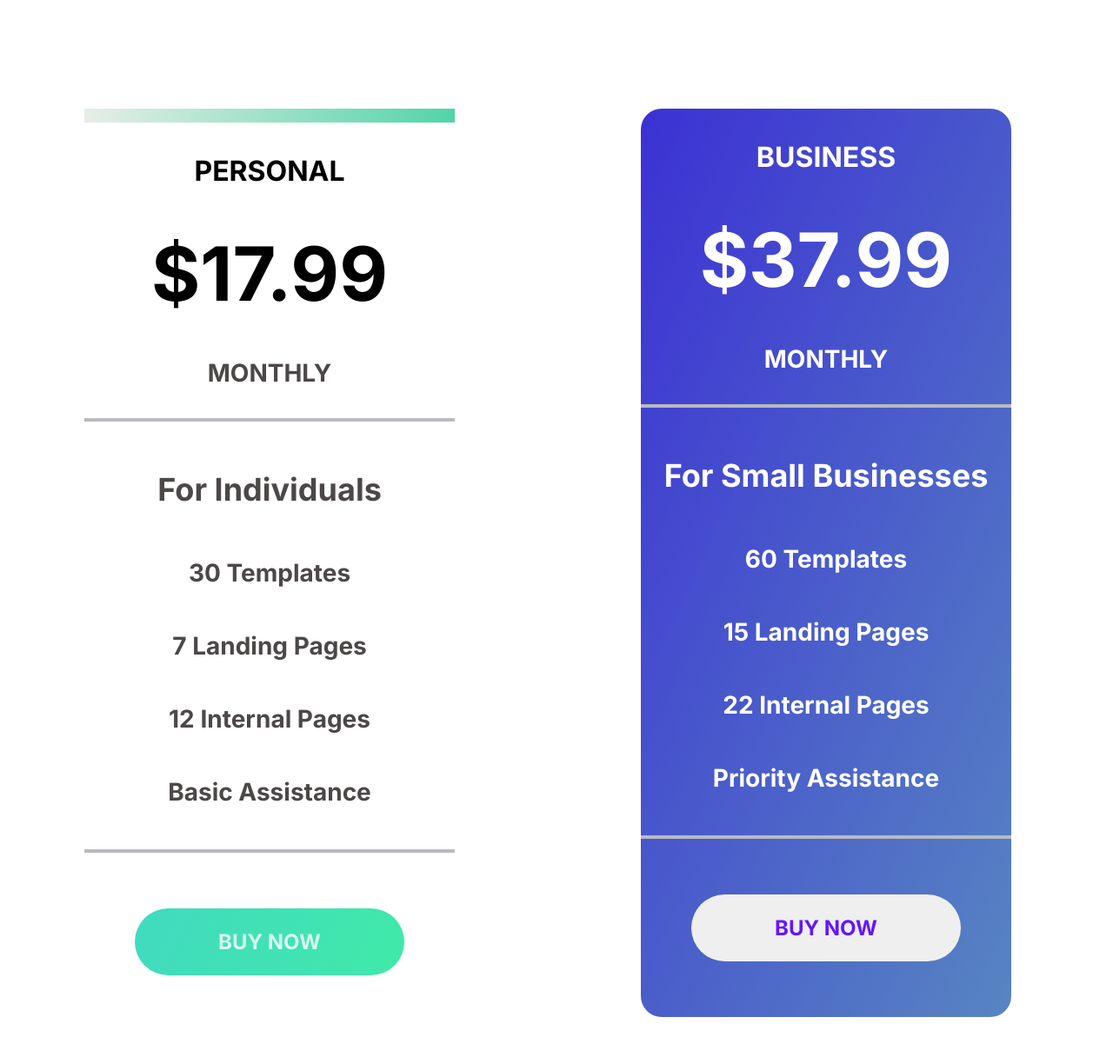
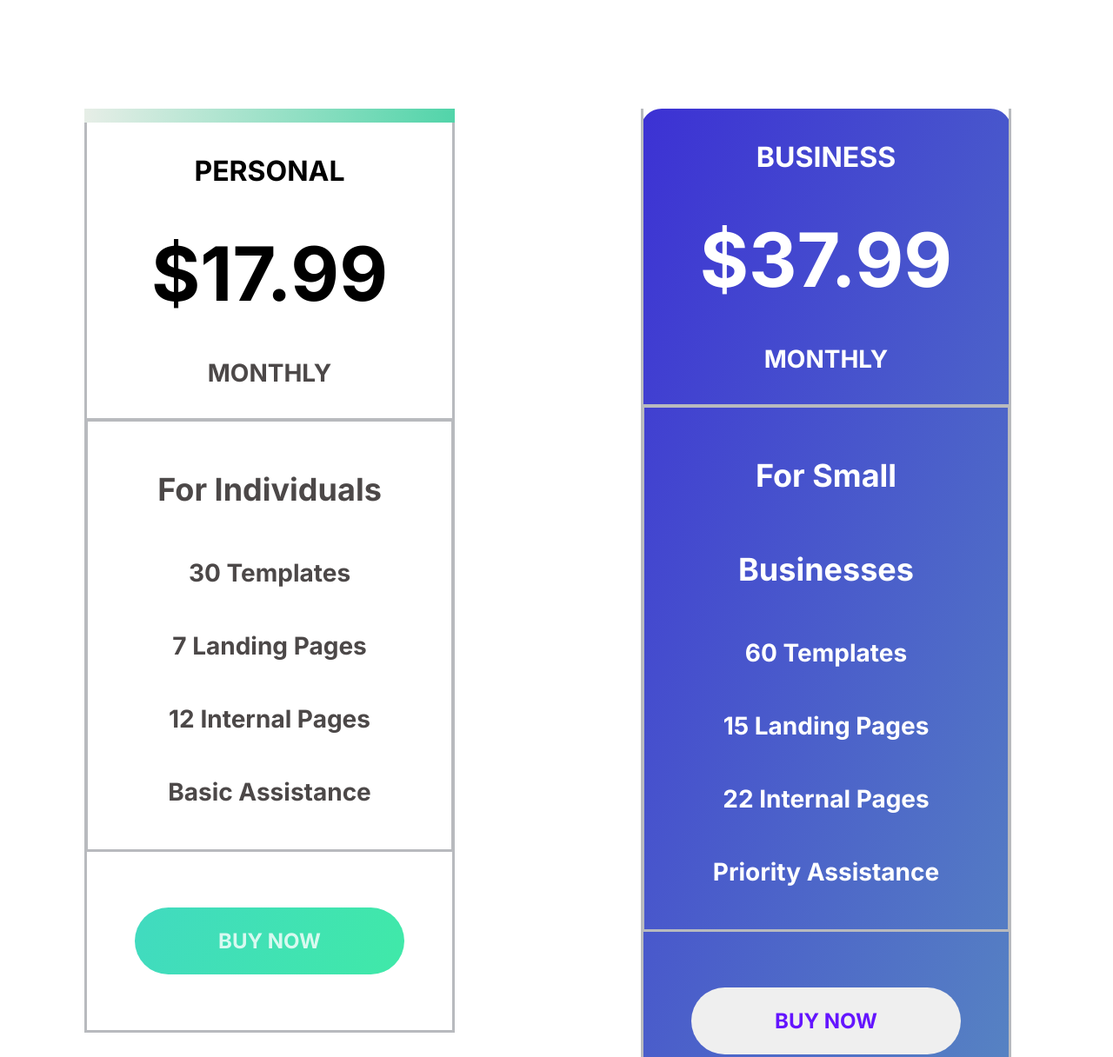
Before and after one commit to SqueeCodes/Template-projects-final, a plain HTML site: page index.html in a window 1280 px wide. Shown: the part 6552-7768 px from the top of the page at 87% size. Drawn offline with Linux system fonts and the light colour scheme.

Commit message:
cleaned up pricing sheets

```diff
--- a/styles.css
+++ b/styles.css
@@ -432,6 +432,8 @@ padding: 24px 24px;
   flex-direction: column;
   line-height: 2;
   padding: 24px 0;
+  border-left: solid 3px #b8babe;
+  border-right: solid 3px #b8babe;
 
 }
 
@@ -440,13 +442,14 @@ padding: 24px 24px;
   flex-direction: column;
   line-height: 3;
   border-top: solid #b8babe 4px;
-  border-bottom: solid #b8babe 4px;
+  border-left: solid #b8babe 4px;
+  border-right: solid #b8babe 4px;
   padding: 24px;
 }
 
 .pricing__plans__section-3 {
   padding: 64px 0;
-
+  border: solid #b8babe 3px;
 }
 
 .personal__subtitle {
@@ -509,8 +512,10 @@ padding: 24px 24px;
   border-top: solid 16px;
   border-image: linear-gradient(to left, #51d4a9, #e7eee7);
   border-image-slice: 1;
+  border-top-left-radius: 100px;
+  border-top-right-radius: 100px;
   background-clip:padding-box;
-  border-left: solid 2px #747880,;
+
 }
 
 .business--plan__container {
```
